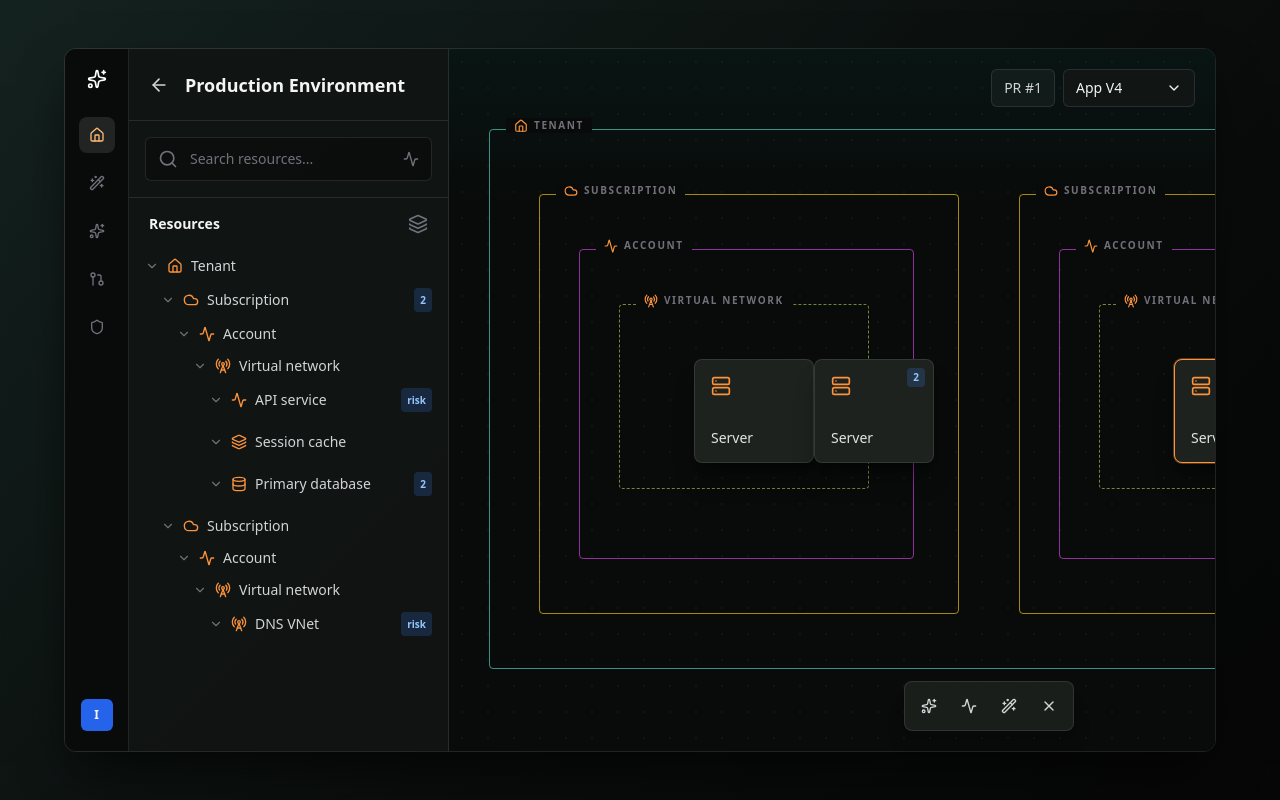
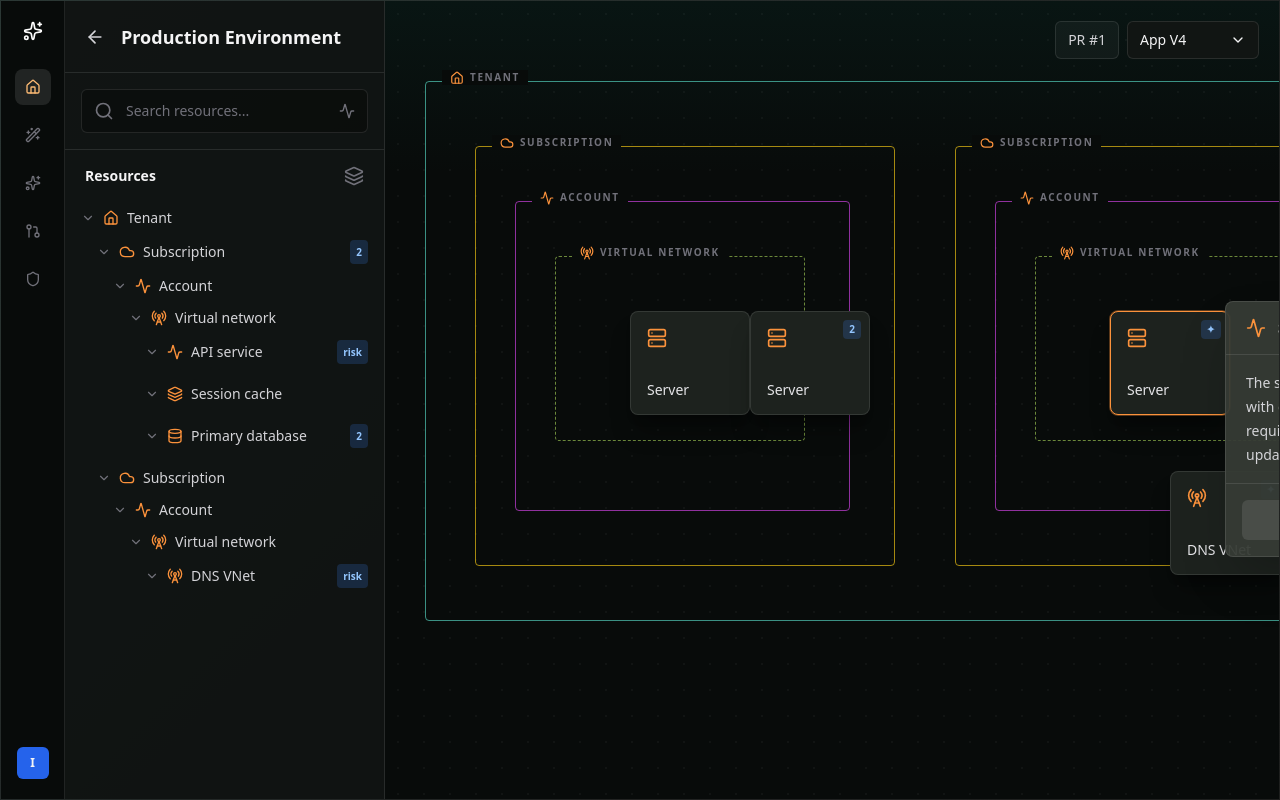
Before and after one commit to bshamloufard/aegisiac-app-demo, a React (Vite) app: page / in a window 1280 px wide. Built offline with nearby package versions, Linux system fonts and the light colour scheme.

Commit message:
fix: make isengard ui a full window

```diff
--- a/src/components/aegis/ReviewDashboard.jsx
+++ b/src/components/aegis/ReviewDashboard.jsx
@@ -68,13 +68,13 @@ export function ReviewDashboard() {
 
 function DesktopShell({ view, setView, version, setVersion }) {
   return (
-    <div className="relative hidden h-dvh place-items-center p-6 lg:grid">
-      <div className="h-[88dvh] max-h-[920px] min-h-[680px] w-[90vw] max-w-[1720px] overflow-hidden rounded-xl border border-white/10 bg-[#090c0b]/96 shadow-2xl shadow-black/70">
+    <div className="relative hidden h-dvh overflow-hidden lg:block">
+      <div className="h-full w-full overflow-hidden border border-white/10 bg-[#090c0b]/96 shadow-2xl shadow-black/70">
         {view === 'environment' && (
           <div className="grid h-full grid-cols-[64px_320px_minmax(0,1fr)]">
             <Rail view={view} setView={setView} compact />
             <ResourceBrowser />
-            <EnvironmentCanvas version={version} setVersion={setVersion} />
+            <EnvironmentCanvas version={version} setVersion={setVersion} onOpenInsight={() => setView('insights')} />
           </div>
         )}
         {view === 'generate' && (
@@ -133,7 +133,7 @@ function MobileShell({ view, setView, version, setVersion }) {
         {view === 'environment' && (
           <div className="grid min-h-full grid-rows-[auto_minmax(620px,1fr)]">
             <ResourceBrowser mobile />
-            <EnvironmentCanvas mobile version={version} setVersion={setVersion} />
+            <EnvironmentCanvas mobile version={version} setVersion={setVersion} onOpenInsight={() => setView('insights')} />
           </div>
         )}
         {view === 'generate' && <GeneratePanel mobile />}
@@ -223,7 +223,7 @@ function ResourceBrowser({ mobile = false }) {
   )
 }
 
-function EnvironmentCanvas({ version, setVersion, mobile = false }) {
+function EnvironmentCanvas({ version, setVersion, mobile = false, onOpenInsight }) {
   return (
     <section className="relative min-h-0 overflow-hidden bg-[#080b0a]">
       <div className="absolute inset-0 bg-[radial-gradient(circle_at_center,rgba(255,255,255,0.12)_1px,transparent_1.5px)] bg-[length:26px_26px] opacity-30" />
@@ -264,9 +264,7 @@ function EnvironmentCanvas({ version, setVersion, mobile = false }) {
         <ResourceNode label="Server" icon={Server} badge="risk" selected className="left-[725px] top-[310px]" />
         <ResourceNode label="DNS VNet" icon={RadioTower} badge="risk" className="left-[785px] top-[470px]" />
 
-        <InsightCallout />
-        <CanvasToolbar />
-        <ZoomControls />
+        <InsightCallout onOpenInsight={onOpenInsight} />
       </div>
     </section>
   )
@@ -301,7 +299,7 @@ function ResourceNode({ label, icon: NodeIcon, badge, selected, className }) {
   )
 }
 
-function InsightCallout() {
+function InsightCallout({ onOpenInsight }) {
   return (
     <div className="absolute left-[840px] top-[300px] z-20 w-[250px] rounded-lg border border-white/10 bg-[#363b35]/95 shadow-2xl">
       <div className="flex items-center gap-3 border-b border-white/10 px-5 py-4">
@@ -312,32 +310,13 @@ function InsightCallout() {
         The server does not comply with defined security requirements. Review and update settings to reduce risk.
       </p>
       <div className="border-t border-white/10 p-4">
-        <button className="h-10 w-full rounded-md bg-white/10 text-sm font-semibold text-zinc-200 hover:bg-white/15">View details</button>
+        <button
+          onClick={onOpenInsight}
+          className="h-10 w-full rounded-md bg-white/10 text-sm font-semibold text-zinc-200 hover:bg-white/15"
+        >
+          View details
+        </button>
       </div>
-    </div>
-  )
-}
-
-function CanvasToolbar() {
-  return (
-    <div className="absolute bottom-5 left-1/2 z-20 flex -translate-x-1/2 items-center gap-2 rounded-lg border border-white/10 bg-[#1b201c]/95 p-2 shadow-xl">
-      {[Sparkles, Activity, Wand2, X].map((Icon, index) => (
-        <button key={index} className="rounded-md p-2 text-zinc-300 hover:bg-white/10">
-          <Icon className="h-4 w-4" />
-        </button>
-      ))}
-    </div>
-  )
-}
-
-function ZoomControls() {
-  return (
-    <div className="absolute bottom-5 right-5 z-20 flex items-center rounded-lg border border-white/10 bg-[#1b201c]/95 shadow-xl">
-      <button className="px-4 py-3 text-xl text-zinc-300">-</button>
-      <button className="border-l border-white/10 px-4 py-3 text-xl text-zinc-300">+</button>
-      <button className="border-l border-white/10 px-4 py-3 text-zinc-300">
-        <Layers className="h-4 w-4" />
-      </button>
     </div>
   )
 }
```
